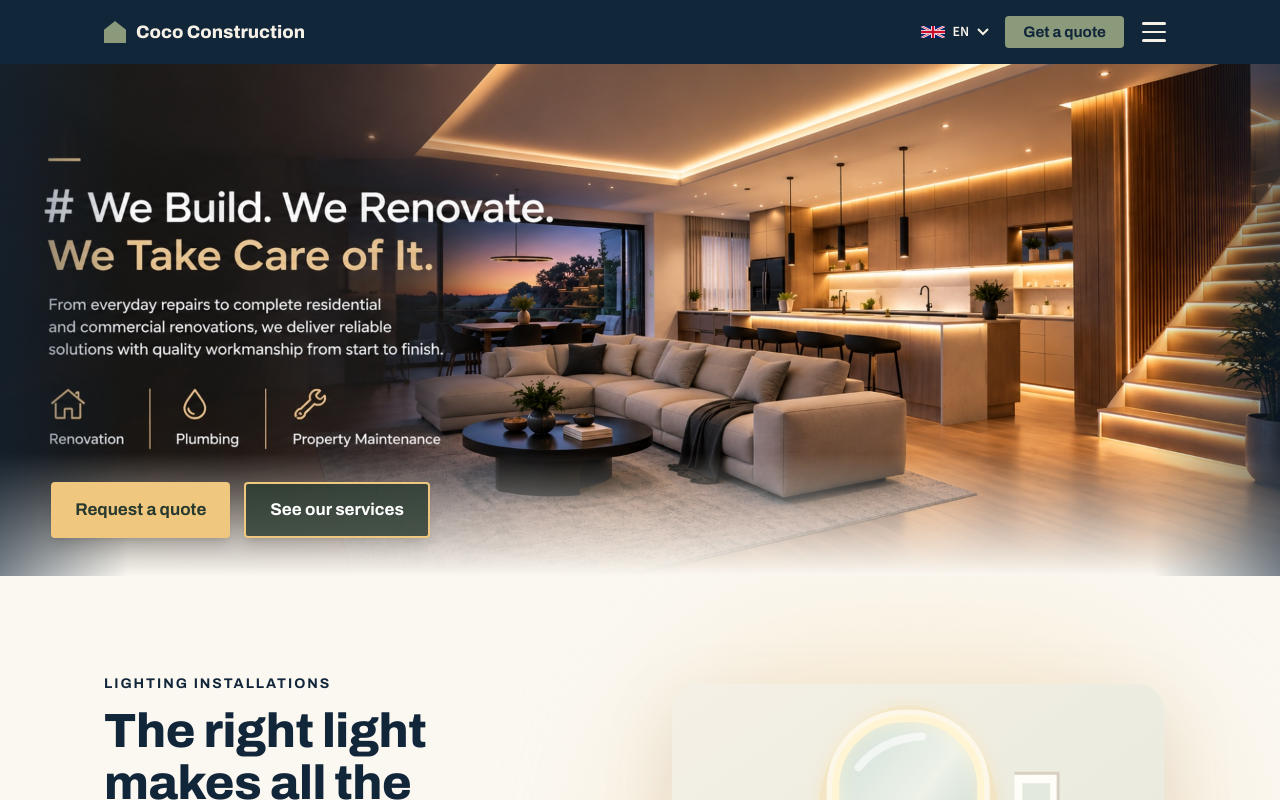
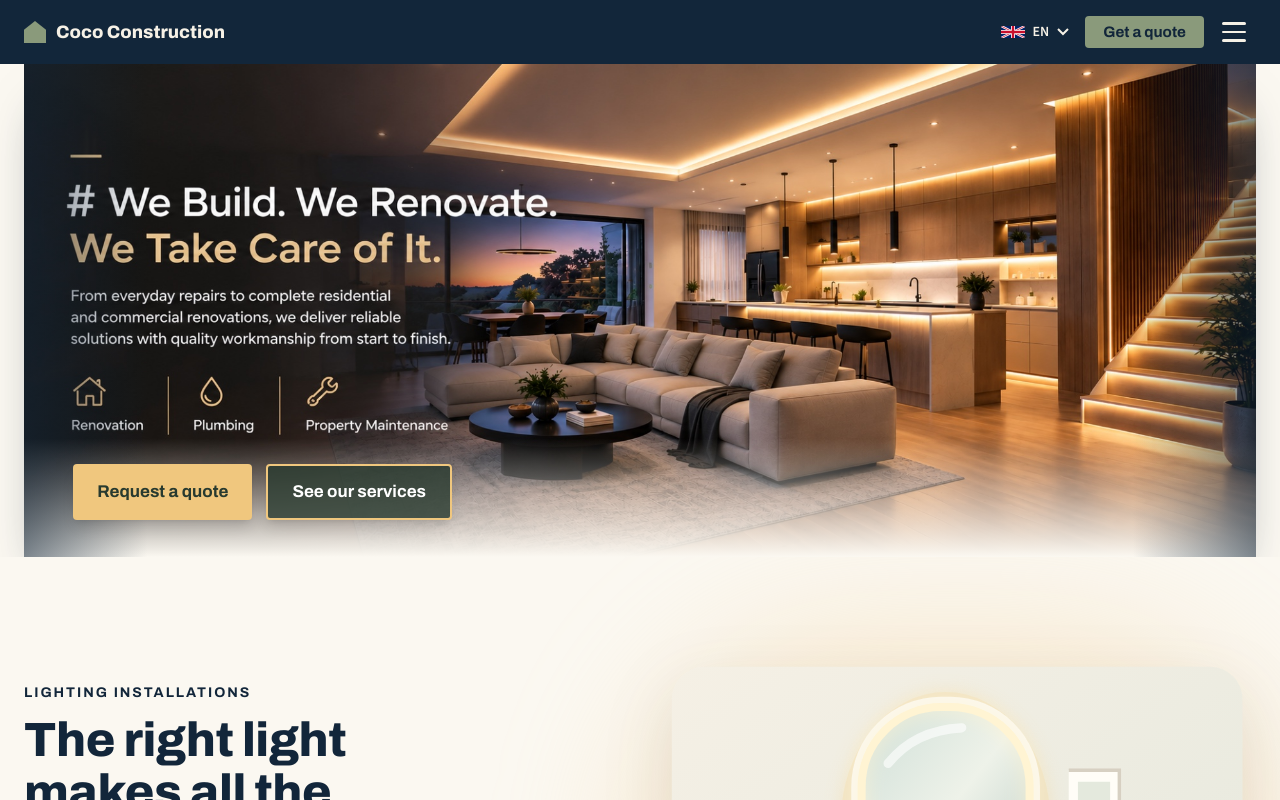
Before and after one commit to simonabb/renovation-site, a React (Vite) app: page / in a window 1280 px wide. Shown: the top 800 px of the page. Built offline with nearby package versions, Linux system fonts and the light colour scheme.

Commit message:
Add some adjustments for the positioning of the image and content

```diff
--- a/src/components/Footer.tsx
+++ b/src/components/Footer.tsx
@@ -5,7 +5,7 @@ export default function Footer() {
   const { messages } = useLocale();
   return (
     <footer className="bg-navy py-7 text-[.95rem] text-[#B7C4CF]">
-      <div className="wrap flex flex-wrap justify-between gap-2.5">
+      <div className="wrap-edge flex flex-wrap justify-between gap-2.5">
         <span>© {new Date().getFullYear()} {COMPANY}. {messages.footer.description}</span>
         <span>{messages.footer.contactPlaceholder}</span>
       </div>
--- a/src/components/Header.tsx
+++ b/src/components/Header.tsx
@@ -35,7 +35,7 @@ export default function Header() {
 
   return (
     <header ref={ref} className="sticky top-[env(safe-area-inset-top,0px)] z-20 bg-navy text-ivory">
-      <div className="wrap relative flex h-16 items-center justify-between gap-1">
+      <div className="wrap-edge relative flex h-16 items-center justify-between gap-1">
         <a href="#top" className="flex items-center gap-2 font-display text-base font-extrabold sm:gap-2.5 sm:text-lg">
           <i aria-hidden="true" className="inline-block h-[22px] w-[22px] bg-sage [clip-path:polygon(0_100%,0_40%,50%_0,100%_40%,100%_100%)]" />
           {COMPANY}
--- a/src/components/Hero.tsx
+++ b/src/components/Hero.tsx
@@ -10,7 +10,8 @@ export default function Hero() {
     <section id="top" className="overflow-hidden bg-card">
       <h1 className="sr-only">{messages.hero.title}</h1>
       <p className="sr-only">{messages.hero.description} {messages.hero.services} {messages.hero.area}</p>
-      <div className="relative mx-auto max-w-[1280px] shadow-[0_28px_48px_-24px_rgba(18,38,58,0.55)]">
+      <div className="relative mx-auto max-w-[1280px] px-6">
+        <div className="relative shadow-[0_28px_48px_-24px_rgba(18,38,58,0.55)]">
         <img
           src={heroImage}
           alt=""
@@ -40,6 +41,7 @@ export default function Hero() {
             </a>
           </div>
         </div>
+      </div>
     </section>
   );
 }
--- a/src/index.css
+++ b/src/index.css
@@ -48,7 +48,8 @@ h1, h2, h3 {
 }
 
 @layer components {
-  .wrap { @apply mx-auto w-full max-w-[1120px] px-6; }
+  .wrap { @apply mx-auto w-full max-w-[1280px] px-6; }
+  .wrap-edge { @apply mx-auto w-full max-w-[1280px] px-6; }
   .btn {
     @apply inline-block cursor-pointer rounded bg-sage px-6 py-3.5 font-display font-bold text-[#12263A] transition duration-200 hover:-translate-y-0.5 hover:brightness-105;
   }
```
Lines whose indentation alone changed are shown as unchanged.
